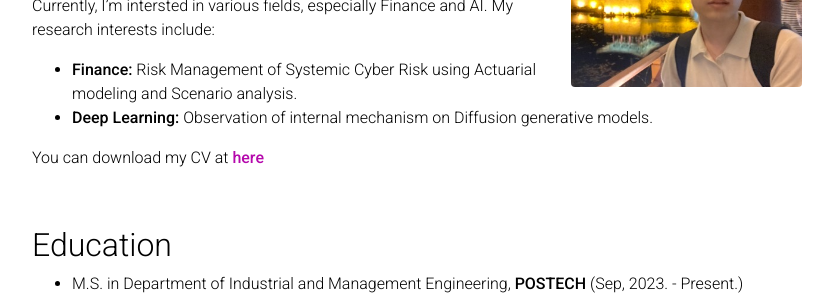
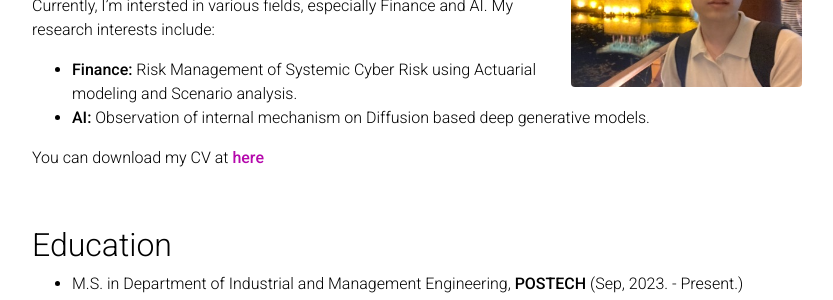
Before and after one commit to kwoongbae/kwoongbae.github.io, a Jekyll site: the page built from _pages/about.md, in a window 1280 px wide and 1377 px high. Shown: the part 319-619 px from the top of the window, without its empty margins (223-1056 px from the left). Built offline with Jekyll 4.4.1, drawn with Linux system fonts in a browser that asks for light colours; full-size pictures stand in for the smaller copies a plugin makes; comment, search, counter and statistics services are not loaded; a style sheet for code colours, icons or effects is not loaded.

Commit message:
Update about.md

```diff
--- a/_pages/about.md
+++ b/_pages/about.md
@@ -19,7 +19,7 @@ Thanks for visiting my website! I'm a Master student in Department of Industrial
 Currently, I'm intersted in various fields, especially Finance and AI. My research interests include:
 
 - **Finance:** Risk Management of Systemic Cyber Risk using Actuarial modeling and Scenario analysis.
-- **Deep Learning:** Observation of internal mechanism on Diffusion generative models.
+- **AI:** Observation of internal mechanism on Diffusion based deep generative models.
 
 You can download my CV at **[here](../assets/pdf/CV_K,Bae.pdf)**
 
```
